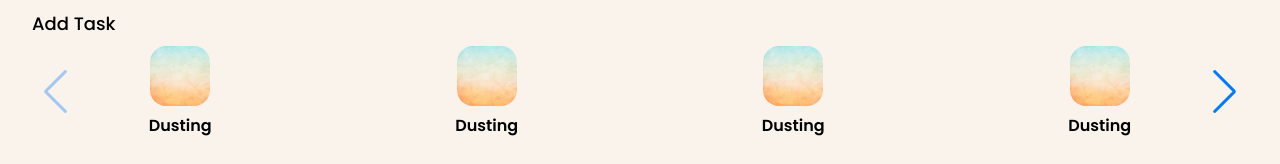
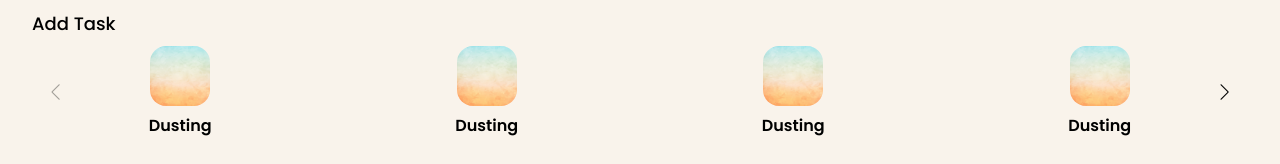
Before and after one commit to Wahaj-Ali-SK/hosuekeeping, a React (Vite) app: page / in a window 1280 px wide. Shown: the part 448-612 px from the top of the page. Built offline with nearby package versions, Linux system fonts and the light colour scheme.

Commit message:
Update index.css

```diff
--- a/src/index.css
+++ b/src/index.css
@@ -8,3 +8,13 @@ body {
     background-color: #f6ebdf99;
     font-family: "Poppins", sans-serif;
 }
+
+.swiper-button-next,
+.swiper-button-prev {
+    color: #000 !important;
+}
+
+.swiper-button-next:after,
+.swiper-button-prev:after {
+    font-size: 16px;
+}
```
